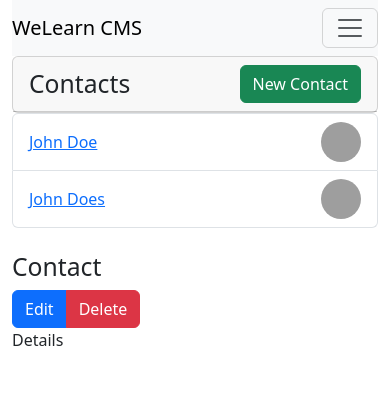
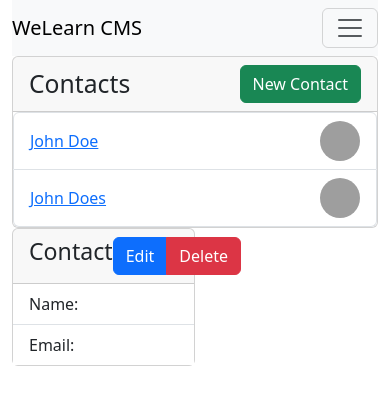
Before and after one commit to nmelgar/fullstackdev-wdd430-byui, an Angular app in the folder cms/: page / in a window 390 px wide. Shown: the top 402 px of the page. Built offline with nearby package versions, Linux system fonts and the light colour scheme; grey boxes are pictures that could not be loaded.

Commit message:
Edit contact detail component, not passing data yet.

```diff
--- a/cms/src/app/contacts/contact-detail/contact-detail.html
+++ b/cms/src/app/contacts/contact-detail/contact-detail.html
@@ -1,22 +1,18 @@
-<div class="row">
-  <div class="col-xs-12">
-    <!-- <img [src]="contact.imageUrl" [alt]="contact.name + ' image'" class="contact-list-image" /> -->
-    <img src="" />
-  </div>
-</div>
-<div class="row">
-  <div class="col-xs-12">
-    <h2>Contact</h2>
-  </div>
-</div>
-<div class="row">
-  <div class="col-xs-12">
+<div class="card col-6">
+  <div class="card-header d-flex justify-content-between align-items-center">
+    <h3>Contact</h3>
     <div class="btn-group">
       <button type="button" class="btn btn-primary">Edit<span class="caret"></span></button>
       <button type="button" class="btn btn-danger">Delete<span class="caret"></span></button>
     </div>
   </div>
+  <div class="row">
+    <div class="col-12">
+      <ul class="list-group list-group-flush">
+        <li class="list-group-item d-flex justify-content-between align-items-center">Name:</li>
+        <li class="list-group-item d-flex justify-content-between align-items-center">Email:</li>
+      </ul>
+      <!-- <app-contact-item></app-contact-item> -->
+    </div>
+  </div>
 </div>
-<div class="div row">
-  <div class="col-xs-12">Details</div>
-</div>
```
Also changed, not shown: cms/src/app/contacts/contact-list/contact-list.html (+6 -2 lines).
